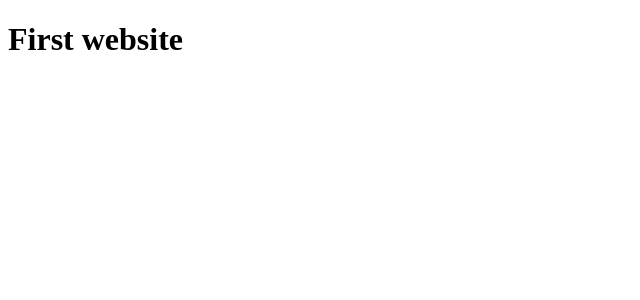
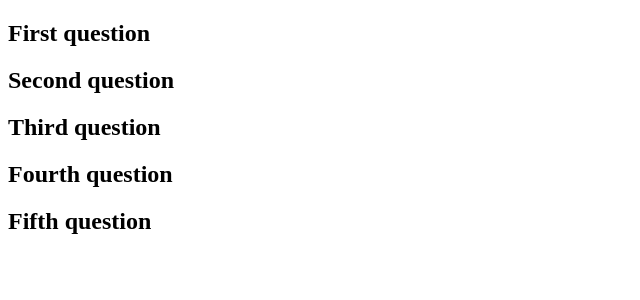
Before and after one commit to ant1417v3/quizz-app, a React (Vite) app in the folder quizz-app/: page / in a window 1280 px wide. Shown: the top 300 px of the page, without its empty margins (0-640 px from the left). Built offline with nearby package versions, Linux system fonts and the light colour scheme.

Commit message:
Update App.jsx

```diff
--- a/quizz-app/src/App.jsx
+++ b/quizz-app/src/App.jsx
@@ -6,7 +6,13 @@ function App() {
 
   return (
     <main>
-      <h1>First website</h1>
+
+      <h2> First question</h2>
+      <h2> Second question</h2>
+      <h2> Third question</h2>
+      <h2> Fourth question</h2>
+      <h2> Fifth question</h2>
+
     </main>
 
 
```
